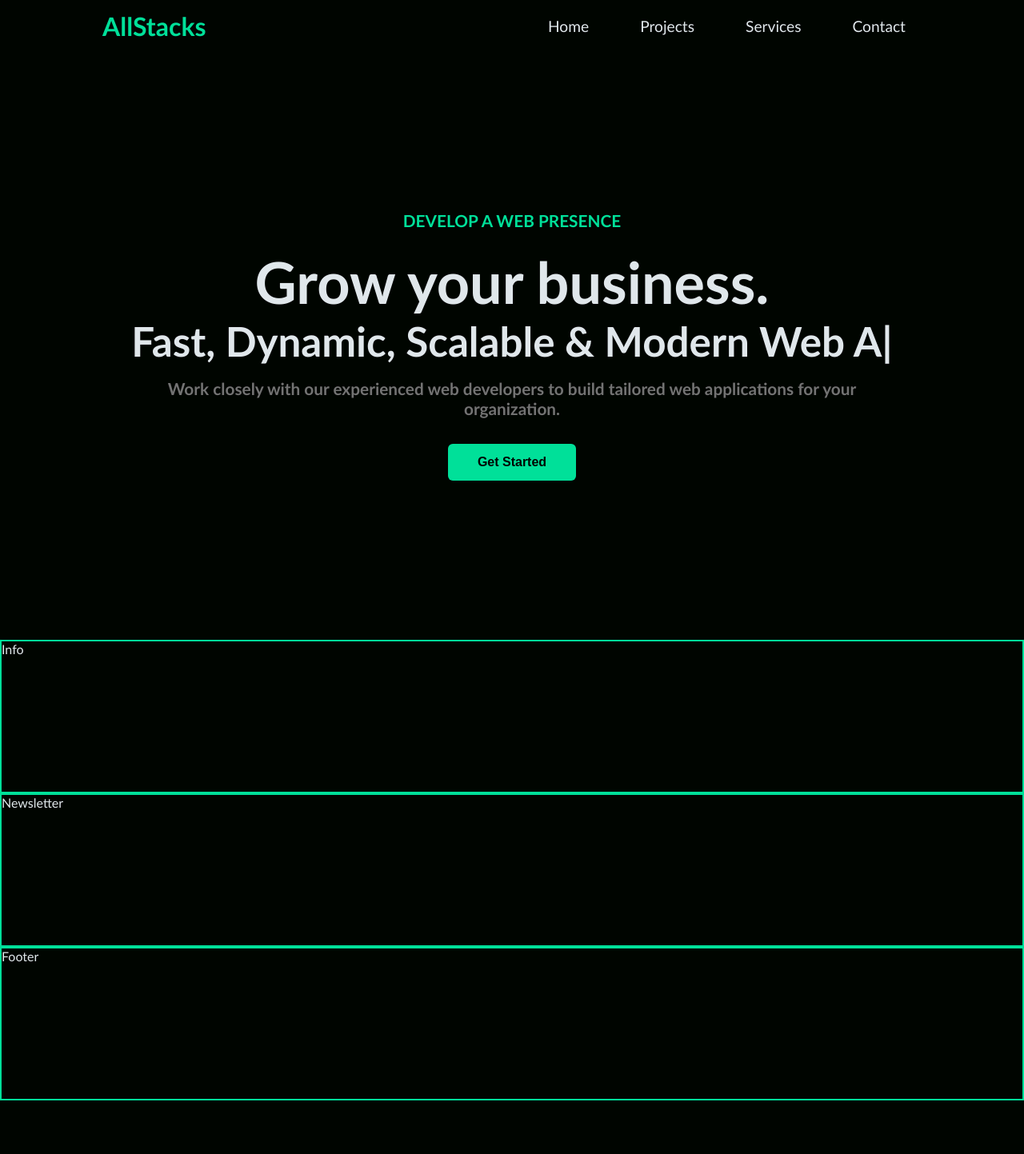
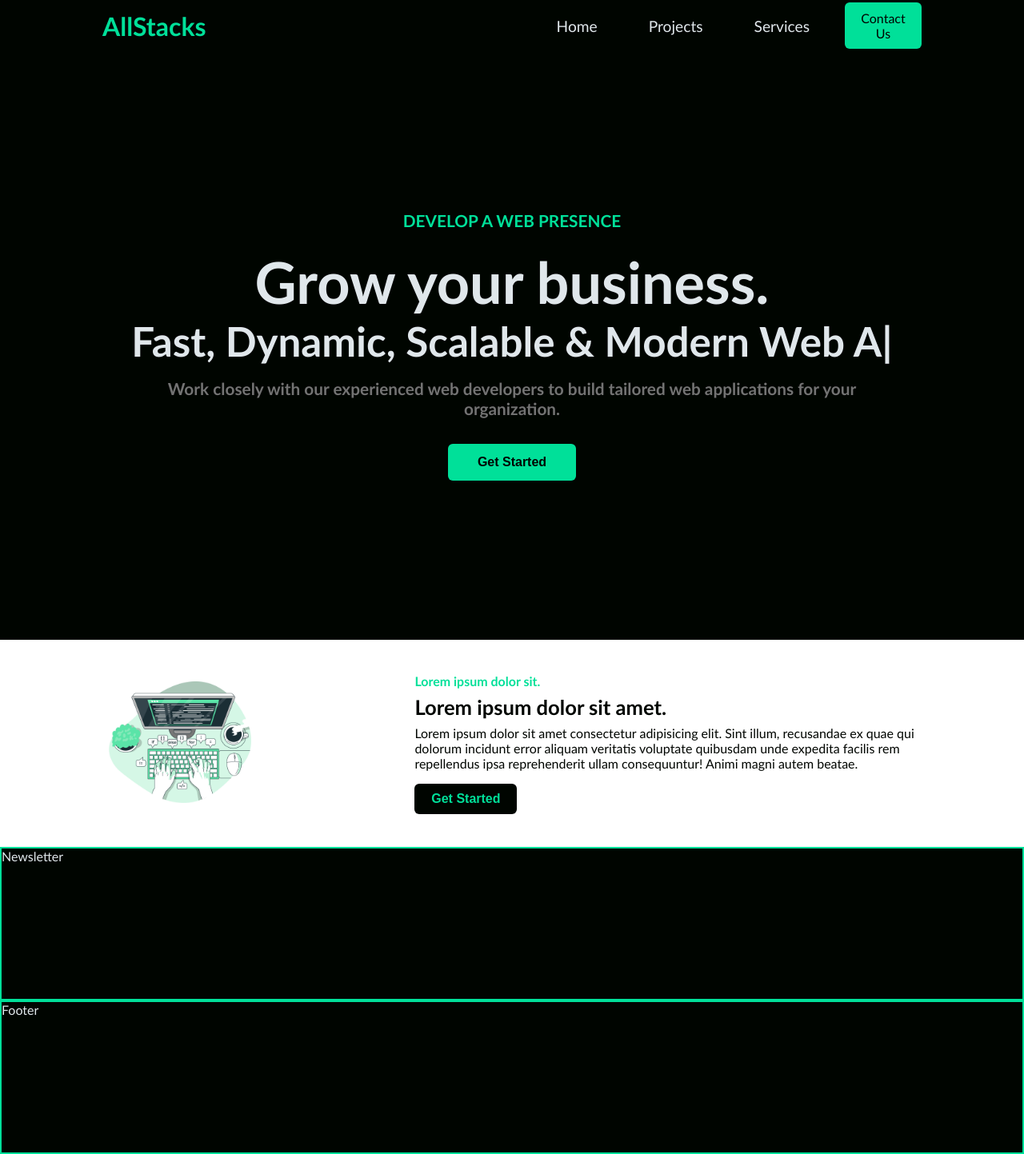
Before and after one commit to RowDev727/MySite, a React (Vite) app in the folder frontend/: page / in a window 1280 px wide. Shown: the whole page at 80% size. Before the commit the page ends 1376 px from the top, so only its background shows below. Built offline with nearby package versions, Linux system fonts and the light colour scheme.

Commit message:
Small Changes

```diff
--- a/frontend/src/components/info/Info.jsx
+++ b/frontend/src/components/info/Info.jsx
@@ -1,8 +1,22 @@
 import styles from './Info.module.css'
+import info_img from '../../assets/info_img.jpg'
 
 const Info = () => {
   return (
-    <div className={`${styles.infoContainer}`}>Info</div>
+    <div className={`${styles.infoContainer}`}>
+      <div className={`${styles.infoSection} ${'container'}`}>
+        <div className={`${styles.infoLeft}`}>
+          <img src={info_img}></img>
+        </div>
+        <div className={`${styles.infoRight}`}>
+          <p className={`${styles.title1}`}>Lorem ipsum dolor sit.</p>
+          <p className={`${styles.title2}`}>Lorem ipsum dolor sit amet.</p>
+          <p>Lorem ipsum dolor sit amet consectetur adipisicing elit. Sint illum, recusandae ex quae qui dolorum incidunt error aliquam veritatis voluptate quibusdam unde expedita facilis rem repellendus ipsa reprehenderit ullam consequuntur! Animi magni autem beatae.</p>
+          <button className={`${styles.infoBtn}`}>Get Started</button>
+        </div>
+
+      </div>
+    </div>
   )
 }
 
--- a/frontend/src/components/info/Info.module.css
+++ b/frontend/src/components/info/Info.module.css
@@ -1,6 +1,52 @@
 .infoContainer {
     width: 100%;
-    height: 12rem;
+    color: var(--color-primary-dark);
+    background: white;
+    padding: 2rem;
+}
+
+.infoContainer img {
+    width: 12rem;
+}
+
+.infoSection {
+    display: grid;
+    grid-template-columns: 35% 65%;
+    gap: 5%;
+    align-items: center;
+    justify-content: center;
+}
+
+.title1 {
+    font-size: 1rem;
+    color: var(--color-primary-green);
+    font-weight: 600;
+    padding-bottom: .5rem;
+}
+
+.title2 {
+    font-size: 1.6rem;
+    color: var(--color-primary-dark);
+    font-weight: 600;
+    font-style: bold;
+    padding-bottom: .5rem;
+}
+
+.infoBtn {
+    font-size: 1rem;
+    font-weight: 600;
+    padding: .5rem;
+    margin-top: 1rem;
+    width: 8rem;
+    color: var(--color-primary-green);
+    background: var(--color-primary-dark);
+    border: 2px solid transparent;
+    border-radius: 6px;
+    cursor: pointer;
+}
+
+.infoBtn:hover {
+    background: white;
+    color: var(--color-primary-green);
     border: 2px solid var(--color-primary-green);
-    color: var(--color-grey-100);
 }
--- a/frontend/src/components/navbar/Navbar.jsx
+++ b/frontend/src/components/navbar/Navbar.jsx
@@ -1,4 +1,4 @@
-import style from './Navbar.module.css'
+import styles from './Navbar.module.css'
 import { NavLink } from 'react-router-dom'
 import { navLinks } from '../../data/navLinks'
 import { FaBars } from 'react-icons/fa'
@@ -6,9 +6,9 @@ import { FaBars } from 'react-icons/fa'
 const Navbar = () => {
   return (
     <nav>
-        <div className={`${style.navbarContainer} ${'container'}`}>
+        <div className={`${styles.navbarContainer} ${'container'}`}>
         <h1>AllStacks</h1>
-        <ul className={style.navbarLinks}>
+        <ul className={styles.navbarLinks}>
             {
                 navLinks.map(({name, path}, index) => {
                     return (
@@ -18,9 +18,9 @@ const Navbar = () => {
                     )
                 })
             }
-            <li><NavLink className={style.contactBtn} to={'/contact'}>Contact</NavLink></li>
+            <div className={`${styles.btnContainer}`}><NavLink className={styles.contactBtn} to={'/contact'}>Contact Us</NavLink></div>
         </ul>
-        <FaBars className={style.bars}/>
+        <FaBars className={styles.bars}/>
         </div>
     </nav>
 
--- a/frontend/src/components/navbar/Navbar.module.css
+++ b/frontend/src/components/navbar/Navbar.module.css
@@ -56,3 +56,26 @@ h1 {
 .bars:hover {
     cursor: pointer;
 }
+
+.btnContainer {
+    display: flex;
+}
+
+.contactBtn {
+    font-size: 1rem;
+    text-decoration: none;
+    padding: .5rem;
+    color: var(--color-primary-dark);
+    background: var(--color-primary-green);
+    border: 2px solid transparent;
+    border-radius: 6px;
+    cursor: pointer;
+    width: 6rem;
+    text-align: center;
+}
+
+.contactBtn:hover {
+    background: var(--color-primary-dark);
+    color: var(--color-primary-green);
+    border: 2px solid var(--color-primary-green);
+}
```
Also changed, not shown: frontend/src/assets/info_img.jpg (added).
